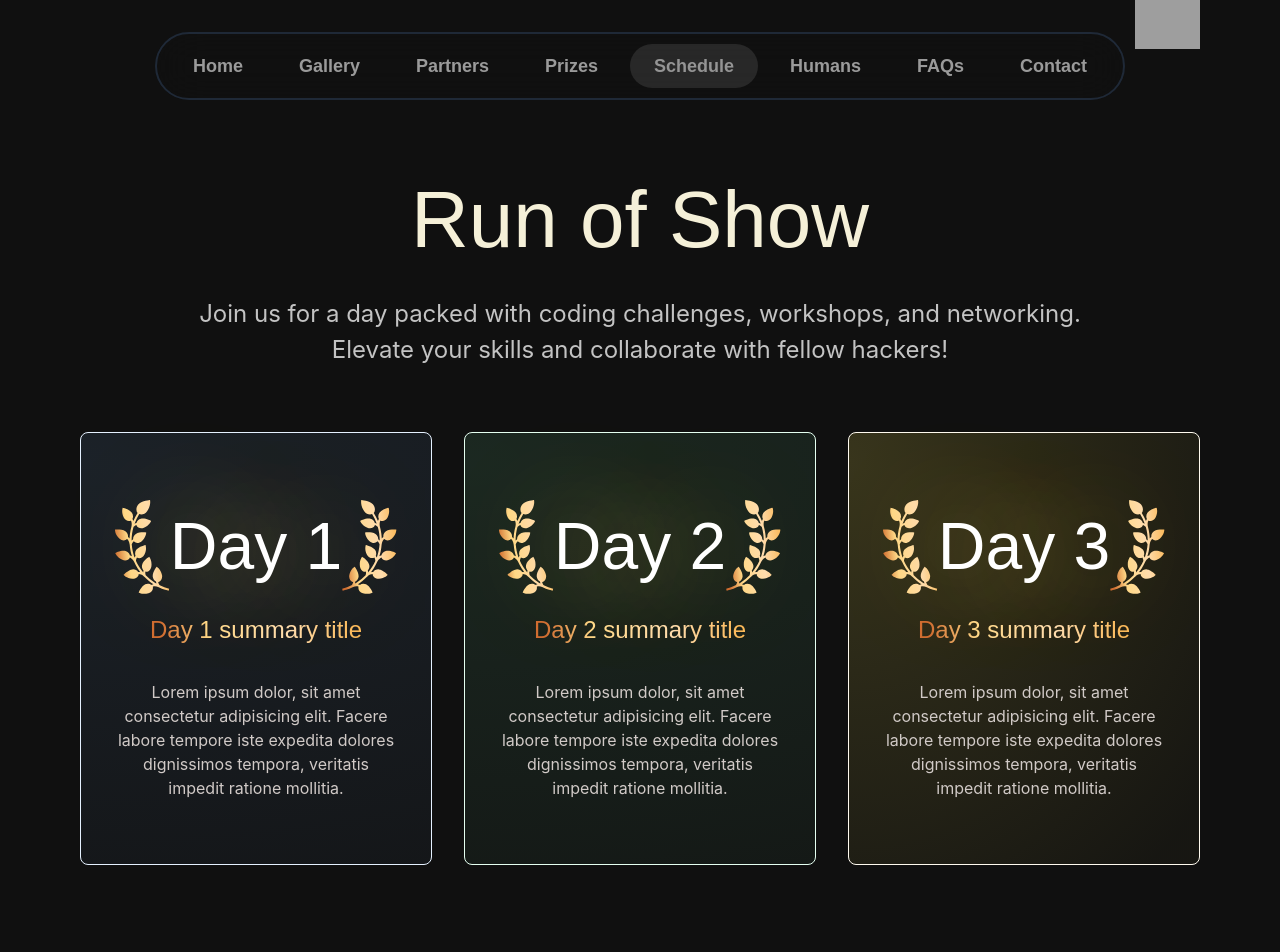
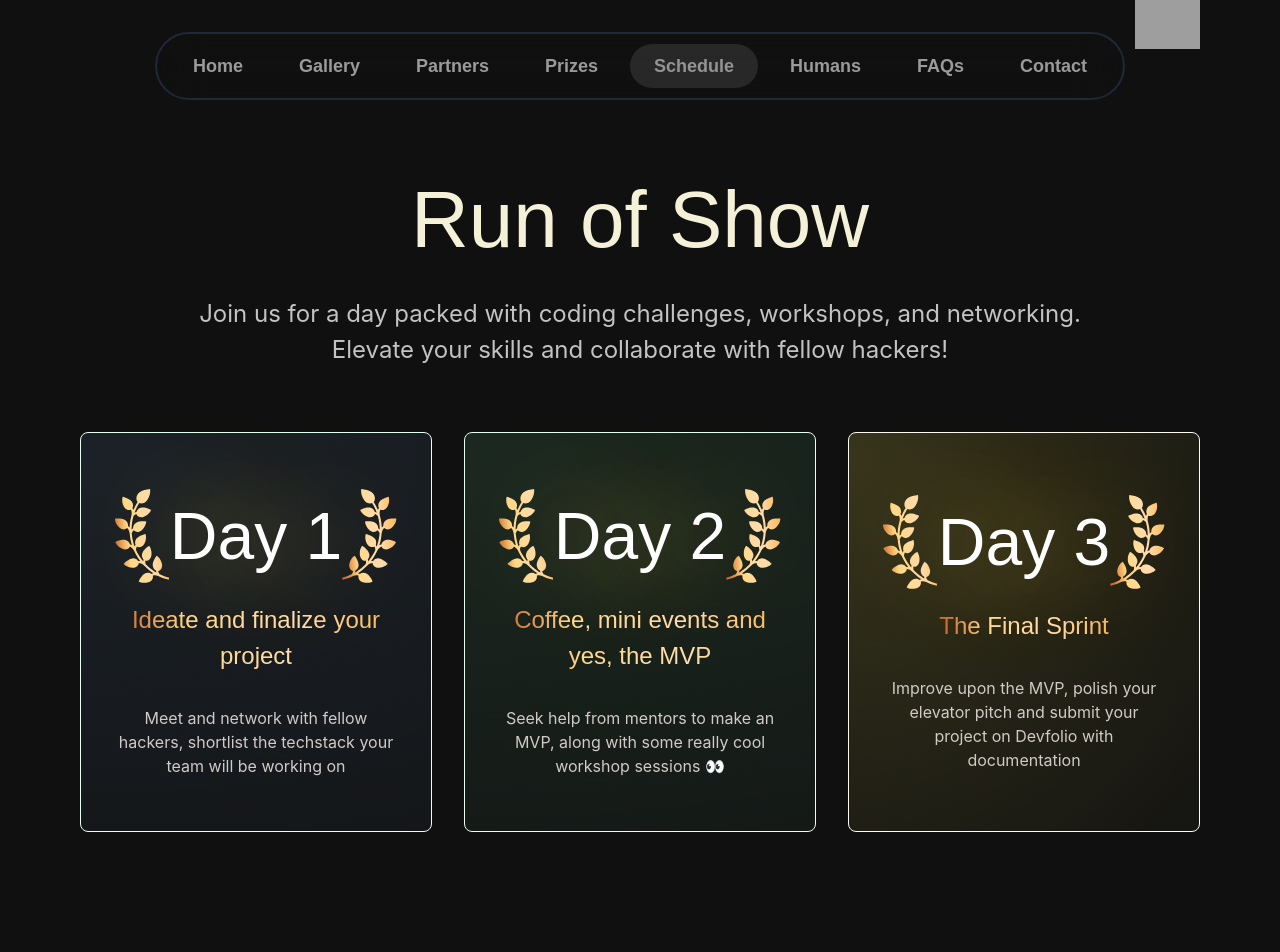
Before and after one commit to BitByte-TPC/hackbyte, a Next.js app: page /schedule in a window 1280 px wide. Shown: the top 952 px of the page. Built offline with nearby package versions, Linux system fonts and the light colour scheme; grey boxes are pictures that could not be loaded; a web font is replaced by a local one.

Commit message:
modify text in schedule page

```diff
--- a/app/schedule/page.jsx
+++ b/app/schedule/page.jsx
@@ -221,8 +221,9 @@ export default function Schedule() {
           <Dialog>
             <DialogTrigger>
               <div
-                className="flex flex-col items-center gap-6 md:gap-8 px-4 py-8 md:px-8
-                  md:py-16 cursor-pointer rounded-[8px] border border-[#E5F1FF]"
+                className="flex flex-col justify-center items-center h-[300px] md:h-[400px]
+                  gap-6 md:gap-8 px-4 py-8 md:px-8 md:py-16 cursor-pointer
+                  rounded-[8px] border border-[#E5FFF1]"
                 style={{
                   background:
                     "radial-gradient(355.69% 132.99% at 0% 6.53%, rgba(128, 188, 255, 0.10) 0%, rgba(109, 160, 217, 0.02) 100%)",
@@ -251,7 +252,7 @@ export default function Schedule() {
                       WebkitTextFillColor: "transparent",
                     }}
                   >
-                    Day 1 summary title
+                    Ideate and finalize your project
                   </p>
                 </div>
 
@@ -259,9 +260,8 @@ export default function Schedule() {
                   className="text-[#D1CAC7] font-[Inter] text-center font-normal
                     text-[1rem] md:text[1.125rem]"
                 >
-                  Lorem ipsum dolor, sit amet consectetur adipisicing elit.
-                  Facere labore tempore iste expedita dolores dignissimos
-                  tempora, veritatis impedit ratione mollitia.
+                  Meet and network with fellow hackers, shortlist the techstack
+                  your team will be working on
                 </p>
               </div>
             </DialogTrigger>
@@ -319,8 +319,9 @@ export default function Schedule() {
           <Dialog>
             <DialogTrigger>
               <div
-                className="flex flex-col items-center gap-6 md:gap-8 px-4 py-8 md:px-8
-                  md:py-16 cursor-pointer rounded-[8px] border border-[#E5FFF1]"
+                className="flex flex-col justify-center items-center h-[300px] md:h-[400px]
+                  gap-6 md:gap-8 px-4 py-8 md:px-8 md:py-16 cursor-pointer
+                  rounded-[8px] border border-[#E5FFF1]"
                 style={{
                   background:
                     "radial-gradient(355.69% 132.99% at 0% 6.53%, rgba(128, 255, 183, 0.10) 0%, rgba(109, 217, 156, 0.02) 100%)",
@@ -349,7 +350,7 @@ export default function Schedule() {
                       WebkitTextFillColor: "transparent",
                     }}
                   >
-                    Day 2 summary title
+                    Coffee, mini events and yes, the MVP
                   </p>
                 </div>
 
@@ -357,9 +358,8 @@ export default function Schedule() {
                   className="text-[#D1CAC7] font-[Inter] text-center font-normal
                     text-[1rem] md:text[1.125rem]"
                 >
-                  Lorem ipsum dolor, sit amet consectetur adipisicing elit.
-                  Facere labore tempore iste expedita dolores dignissimos
-                  tempora, veritatis impedit ratione mollitia.
+                  Seek help from mentors to make an MVP, along with some really
+                  cool workshop sessions 👀
                 </p>
               </div>
             </DialogTrigger>
@@ -416,8 +416,9 @@ export default function Schedule() {
           <Dialog>
             <DialogTrigger>
               <div
-                className="flex flex-col items-center gap-6 md:gap-8 px-4 py-8 md:px-8
-                  md:py-16 cursor-pointer rounded-[8px] border border-[#FFFAEF]"
+                className="flex flex-col justify-center items-center h-[300px] md:h-[400px]
+                  gap-6 md:gap-8 px-4 py-8 md:px-8 md:py-16 cursor-pointer
+                  rounded-[8px] border border-[#FFFAEF]"
                 style={{
                   background:
                     "radial-gradient(129.97% 124.9% at 0% 6.52%, #38351C 0%, rgba(56, 53, 28, 0.17) 100%)",
@@ -446,7 +447,7 @@ export default function Schedule() {
                       WebkitTextFillColor: "transparent",
                     }}
                   >
-                    Day 3 summary title
+                    The Final Sprint
                   </p>
                 </div>
 
@@ -454,9 +455,8 @@ export default function Schedule() {
                   className="text-[#D1CAC7] font-[Inter] text-center font-normal
                     text-[1rem] md:text[1.125rem]"
                 >
-                  Lorem ipsum dolor, sit amet consectetur adipisicing elit.
-                  Facere labore tempore iste expedita dolores dignissimos
-                  tempora, veritatis impedit ratione mollitia.
+                  Improve upon the MVP, polish your elevator pitch and submit
+                  your project on Devfolio with documentation
                 </p>
               </div>
             </DialogTrigger>
```
